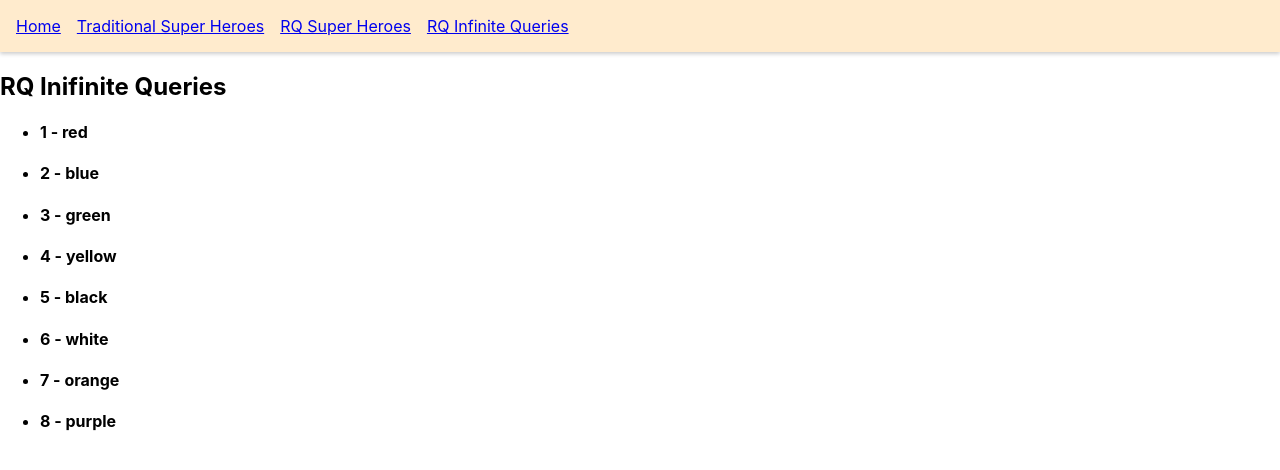
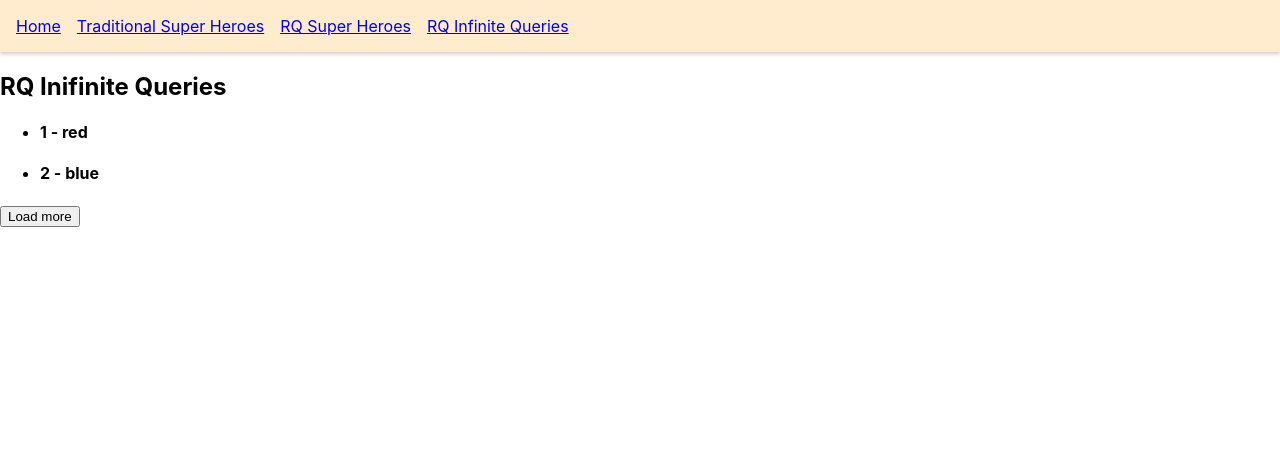
Before and after one commit to astaba/codevolution, a React (Create React App) app: page /rq-infinite-queries in a window 1280 px wide. Shown: the top 470 px of the page. Built offline with nearby package versions, Linux system fonts and the light colour scheme; data requests are answered from the project's data file.

Commit message:
Infinite queries

```diff
--- a/src/components/RQInifiniteQueries.page.js
+++ b/src/components/RQInifiniteQueries.page.js
@@ -1,12 +1,39 @@
-import { useQuery } from "@tanstack/react-query";
+import { Fragment } from "react";
+import { useInfiniteQuery } from "@tanstack/react-query";
 import axios from "axios";
 
+// Set json server pagination limit
+const limit = 2;
+
 const RQInifiniteQueries = () => {
-  const { status, error, data } = useQuery({
+  const {
+    status,
+    error,
+    data,
+    hasNextPage,
+    fetchNextPage,
+    isFetching,
+    isFetchingNextPage,
+  } = useInfiniteQuery({
     queryKey: ["colors"],
-    queryFn: () => {
-      return axios.get("http://localhost:4000/colors");
+    queryFn: ({ pageParam = 1 }) => {
+      return axios.get(
+        `http://localhost:4000/colors?_limit=${limit}&_page=${pageParam}`
+      );
     },
+    getNextPageParam: (lastPage, pages) => {
+      // compute maxPage base on a response header from json server
+      const maxPage = Math.ceil(lastPage.headers["x-total-count"] / limit);
+      if (pages.length < maxPage) return pages.length + 1;
+      return undefined;
+    },
+    // To display data in reverse order
+    // select: (data) => {
+    //   return {
+    //     pages: [...data.pages].reverse(),
+    //     pageParams: [...data.pageParams].reverse(),
+    //   };
+    // },
   });
 
   console.log(data);
@@ -20,15 +47,32 @@ const RQInifiniteQueries = () => {
         <h3>Error: {error.message}</h3>
       ) : (
         <ul>
-          {data?.data.map((color) => (
-            <li key={color.id}>
-              <h4>
-                {color.id} - {color.label}
-              </h4>
-            </li>
+          {data?.pages.map((group, i) => (
+            <Fragment key={i}>
+              {group.data.map((color) => (
+                <li key={color.id}>
+                  <h4>
+                    {color.id} - {color.label}
+                  </h4>
+                </li>
+              ))}
+            </Fragment>
           ))}
         </ul>
       )}
+      <div>
+        <button
+          onClick={() => fetchNextPage(/*{ pageParam: 3 }*/)} // To pass data to queryFn
+          disabled={!hasNextPage}
+        >
+          {isFetchingNextPage
+            ? "Loading more..."
+            : hasNextPage
+            ? "Load more"
+            : "Nothing more to load"}
+        </button>
+      </div>
+      {isFetching && !isFetchingNextPage ? <p>Fetching...</p> : null}
     </>
   );
 };
```
